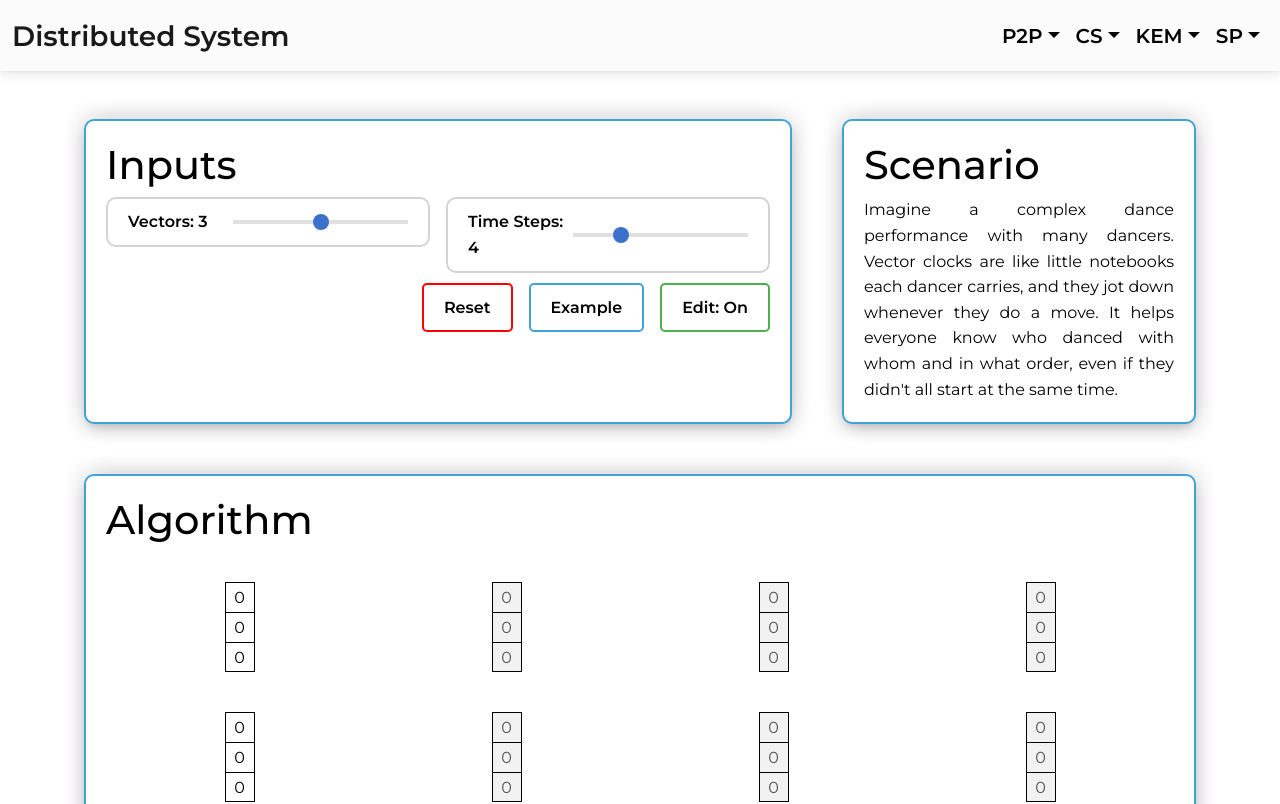
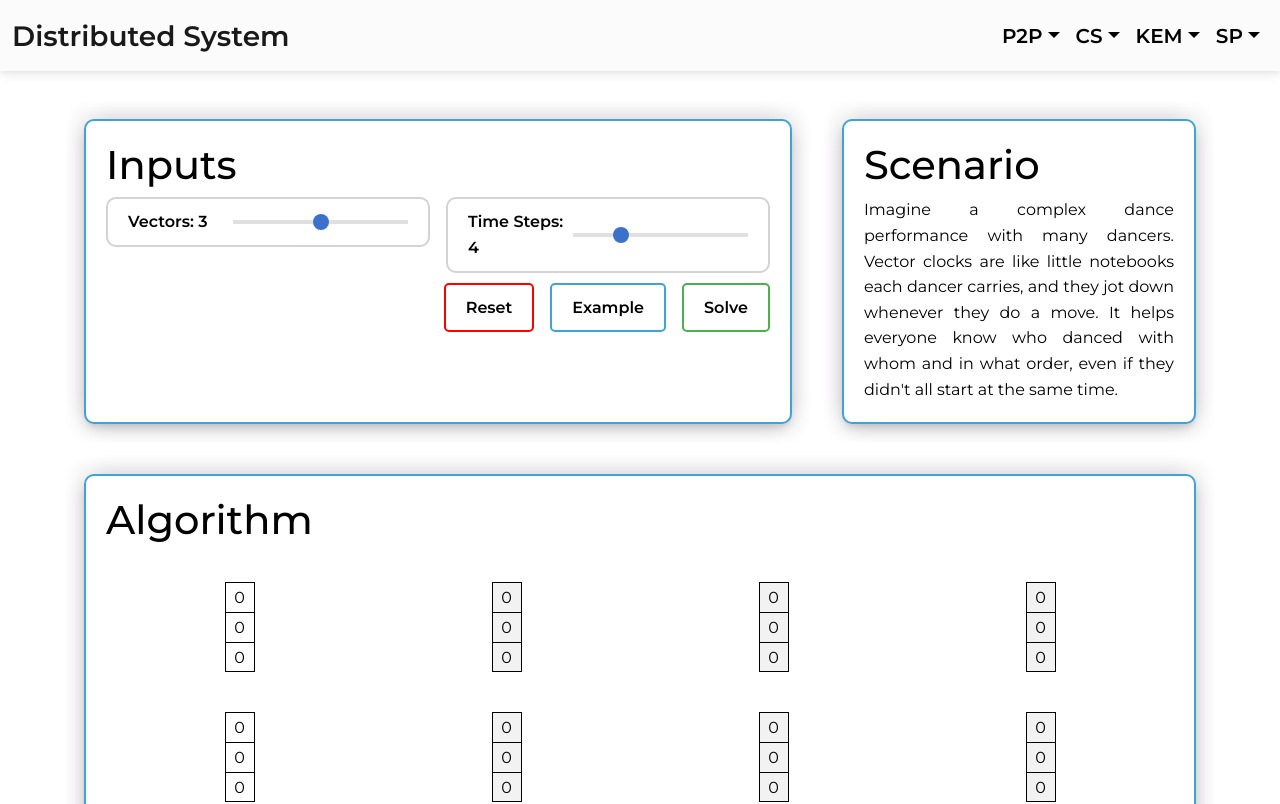
Before and after one commit to ukalto/Bachelorproject, a React (Create React App) app: page /vector-clock in a window 1280 px wide. Shown: the top 804 px of the page. Built offline with nearby package versions, Linux system fonts and the light colour scheme.

Commit message:
started to finish vector clock

```diff
--- a/src/components/InputButtons.jsx
+++ b/src/components/InputButtons.jsx
@@ -24,7 +24,7 @@ const InputButtons = ({ resetForm = () => { }, setExampleData = () => { }, solve
       <ButtonContainer>
         <Button borderColor="var(---error)" onClick={handleResetClick}>Reset</Button>
         <Button borderColor="var(---secondary)" onClick={handleExampleClick}>Example</Button>
-        {setActiveEditMode && <Button borderColor="var(---fifth)" onClick={activateEditModeClick}>{activeEditMode ? 'Edit: On' : 'Edit: Off'}</Button>}
+        {setActiveEditMode && <Button borderColor="var(---tertiary)" onClick={activateEditModeClick}>{activeEditMode ? 'Edit: On' : 'Edit: Off'}</Button>}
         {solveAlgorithm && <Button borderColor="var(---fifth)" onClick={handleSolveClick}>Solve</Button>}
       </ButtonContainer>
     </ButtonContainer>
--- a/src/routes/vector-clock/VectorBlock.jsx
+++ b/src/routes/vector-clock/VectorBlock.jsx
@@ -1,22 +1,22 @@
 import React from 'react';
 import styled from 'styled-components';
 
-const VectorBlock = ({disabledCheck, vectorsAmount, vector, vectorIndex, activeEditMode, handleInputChange}) => {
+const VectorBlock = ({readOnlyCheck, vectorsAmount, vector, vectorIndex, timeIndex, handleInputChange, handleInputFieldClick}) => {
 
     return (
         <BlockContainer>
             {vector.map((cell, cellIdx) => (
                 <InputWrapper key={cellIdx} isLast={cellIdx === vectorsAmount - 1}>
                     <StyledInput
-                        type="text"
+                        type="number"
+                        id={`${vectorIndex}-${timeIndex}-${cellIdx}`}
                         value={cell}
                         min={0}
                         max={94}
-                        disabled={disabledCheck || !activeEditMode}
-                        activeEditMode={activeEditMode}
-                        disabledCheck={disabledCheck}
+                        readOnly={readOnlyCheck}
                         isLast={cellIdx === vectorsAmount - 1}
-                        onChange={(e) => handleInputChange(vectorIndex, cellIdx, e.target.value)}
+                        onChange={!readOnlyCheck ? (e) => handleInputChange(vectorIndex, cellIdx, e.target.value) : null}
+                        onClick={readOnlyCheck ? () => handleInputFieldClick(`${vectorIndex}-${timeIndex}-${cellIdx}`, vectorIndex, timeIndex, cellIdx) : null}
                     />
                 </InputWrapper>
             ))}
@@ -46,28 +46,22 @@ const StyledInput = styled.input`
     text-align: center;
 
     background: ${({
-                       activeEditMode,
-                       disabledCheck,
-                   }) => (!activeEditMode || disabledCheck ? 'var(---fourth)' : 'var(---primary)')};;
+                       readOnly,
+                   }) => (readOnly ? 'var(---fourth)' : 'var(---primary)')};
 
     &:focus {
         outline: none;
     }
 
-    cursor: ${({
-                   activeEditMode,
-                   disabledCheck
-               }) => {
-        if (!disabledCheck && activeEditMode) {
+    cursor: ${({readOnly}) => {
+        if (!readOnly) {
             return 'text';
-        } else if (!activeEditMode) {
+        } else {
             return 'pointer';
-        } else {
-            return 'default';
         }
     }};
 
     &:hover {
-        background: ${({activeEditMode}) => (activeEditMode ? "default" : "var(---secondary)")};
+        background: ${({readOnly}) => (!readOnly ? "default" : "var(---secondary)")};
     }
 `;
--- a/src/routes/vector-clock/VectorClock.jsx
+++ b/src/routes/vector-clock/VectorClock.jsx
@@ -15,17 +15,18 @@ import data from "../../assets/data.json";
 import Arrow from "../../components/Arrow.jsx";
 import styled from "styled-components";
 import VectorClockAlgorithm from "./VectorClockAlgorithm.jsx";
+import {toast, ToastContainer} from "react-toastify";
 
 const VectorClock = () => {
     const [vectorsAmount, setVectorsAmount] = useState(3);
     const [timeSteps, setTimeSteps] = useState(4);
-    const [activeEditMode, setActiveEditMode] = useState(true);
     const [vectors, setVectors] = useState(Array.from({length: vectorsAmount}, () => Array.from({length: timeSteps}, () => Array(vectorsAmount).fill(0))));
     const [example] = useState(() => {
         const exampleData = data.data.find(item => item.name === 'VectorClock');
         const {vectors, vectorsAmount, timeSteps} = exampleData.details.find(item => item.type === 'example');
         return {vectors, vectorsAmount, timeSteps};
     });
+    const [arrows, setArrows] = useState([]);
 
     useEffect(() => {
         setVectors(prevVectors => {
@@ -55,13 +56,49 @@ const VectorClock = () => {
         setVectorsAmount(3);
         setTimeSteps(4);
         setVectors(Array.from({length: vectorsAmount}, () => Array.from({length: timeSteps}, () => Array(vectorsAmount).fill(0))));
+        setArrows([]);
     };
 
     const handleInputChange = (vectorIndex, cellIndex, newValue) => {
-        let updatedVectors = [...vectors];
-        updatedVectors[vectorIndex][0][cellIndex] = newValue;
+        if (newValue !== '') {
+            const parsedValue = parseInt(newValue, 10);
+
+            if (!isNaN(parsedValue) && parsedValue >= 1 && parsedValue <= 99) {
+                setVectors(prevVectors =>
+                    prevVectors.map((vector, idx) =>
+                        idx === vectorIndex
+                            ? vector.map(time => time.map((cell, idx) => idx === cellIndex ? parsedValue : cell))
+                            : vector
+                    )
+                );
+                setArrows([]);
+            }
+        } else {
+            const updatedVectors = [...vectors];
+            updatedVectors[vectorIndex][0][cellIndex] = '';
             setVectors(updatedVectors);
+        }
     };
+
+    const handleInputFieldClick = async (id, vectorIndex, timeIndex, cellIdx) => {
+
+    };
+
+    const handleSolveAlgorithm = () => {
+        console.log(vectors)
+        if (vectors.some(vector => vector.some(timeSteps => timeSteps.includes('')))) {
+            toast.error('You must fill out every input field!', {
+                position: toast.POSITION.BOTTOM_CENTER,
+                closeOnClick: true,
+                autoClose: 4000,
+                hideProgressBar: false,
+                pauseOnHover: true,
+                draggable: true,
+                progress: undefined,
+                theme: 'colored',
+            });
+        }
+    }
 
     return (
         <FieldGrid>
@@ -86,8 +123,7 @@ const VectorClock = () => {
                         <InputButtons
                             resetForm={resetFormValues}
                             setExampleData={setExampleData}
-                            activeEditMode={activeEditMode}
-                            setActiveEditMode={setActiveEditMode}/>
+                            solveAlgorithm={handleSolveAlgorithm}/>
                     </InputField>
                 </GridItem>
                 <GridItem switchRows>
@@ -97,21 +133,21 @@ const VectorClock = () => {
             <Field>
                 <Headline>Algorithm</Headline>
                 {vectors.map((vectorRow, vectorIndex) => (
-                    <React.Fragment>
                     <VectorClockAlgorithm
+                        key={vectorIndex}
                         timeSteps={timeSteps}
                         vectorsAmount={vectorsAmount}
                         vectorRow={vectorRow}
-                            activeEditMode={activeEditMode}
                         vectorIndex={vectorIndex}
-                            handleInputChange={handleInputChange}/>
-                    </React.Fragment>
+                        handleInputChange={handleInputChange}
+                        handleInputFieldClick={handleInputFieldClick}/>
                 ))};
                 <Timeline>
                     <Arrow isRight={true} width={90}/>
                     <CenteredText>Zeit/Time</CenteredText>
                 </Timeline>
             </Field>
+            <ToastContainer/>
         </FieldGrid>
     );
 };
--- a/src/routes/vector-clock/VectorClockAlgorithm.jsx
+++ b/src/routes/vector-clock/VectorClockAlgorithm.jsx
@@ -6,9 +6,9 @@ const VectorClockAlgorithm = ({
                                   timeSteps,
                                   vectorsAmount,
                                   vectorRow,
-                                  activeEditMode,
                                   vectorIndex,
-                                  handleInputChange
+                                  handleInputChange,
+                                  handleInputFieldClick
                               }) => {
     const marginPercentage = 20 / timeSteps;
 
@@ -18,12 +18,13 @@ const VectorClockAlgorithm = ({
                 {vectorRow.map((vector, index) => (
                     <MarginWrapper key={index} marginPercentage={marginPercentage}>
                         <VectorBlock
-                            disabledCheck={index !== 0}
+                            readOnlyCheck={index !== 0}
                             vectorsAmount={vectorsAmount}
                             vector={vector}
                             vectorIndex={vectorIndex}
-                            activeEditMode={activeEditMode}
+                            timeIndex={index}
                             handleInputChange={handleInputChange}
+                            handleInputFieldClick={handleInputFieldClick}
                         />
                         {vectorIndex === vectorsAmount - 1 && (
                             <TextWrapper>t{index}</TextWrapper>
```
Lines whose indentation alone changed are shown as unchanged.
